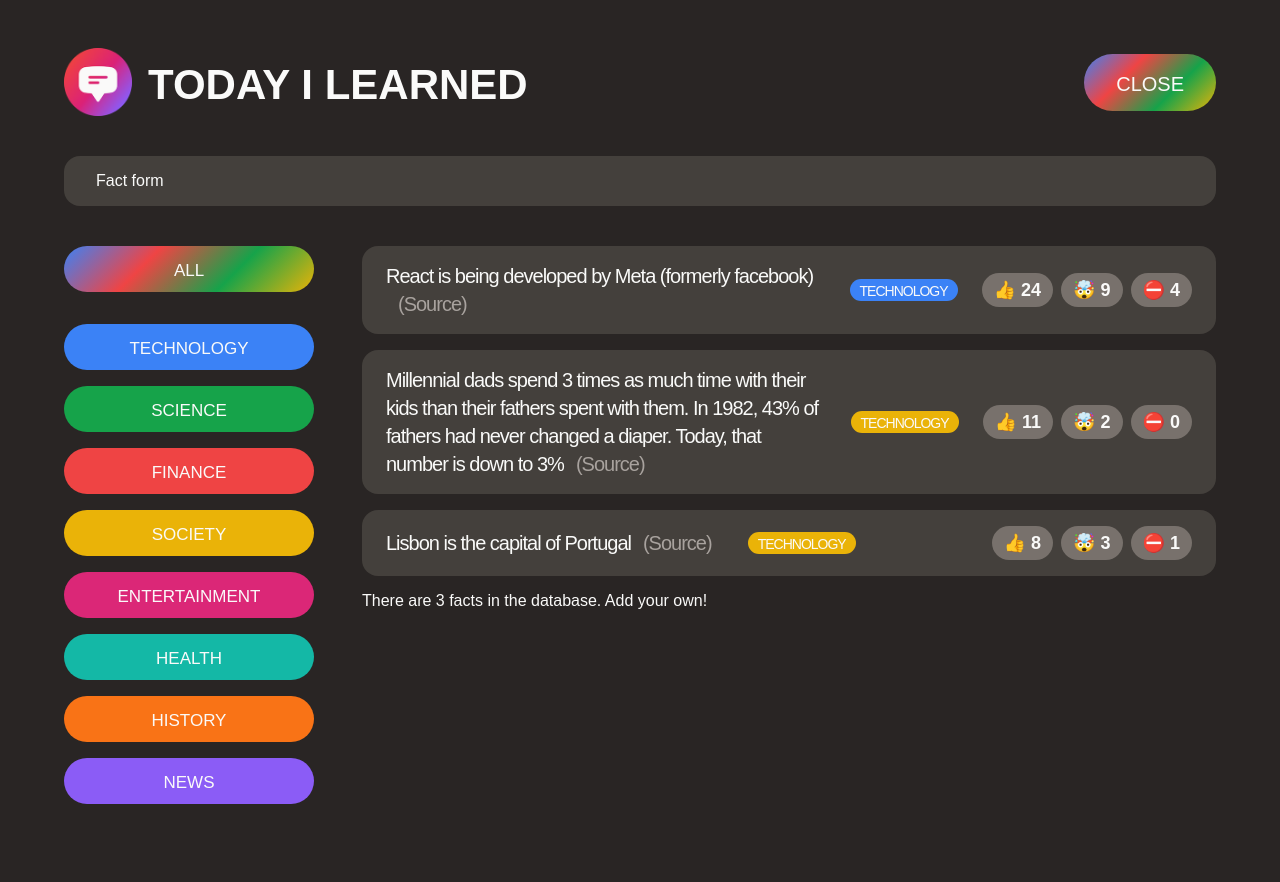
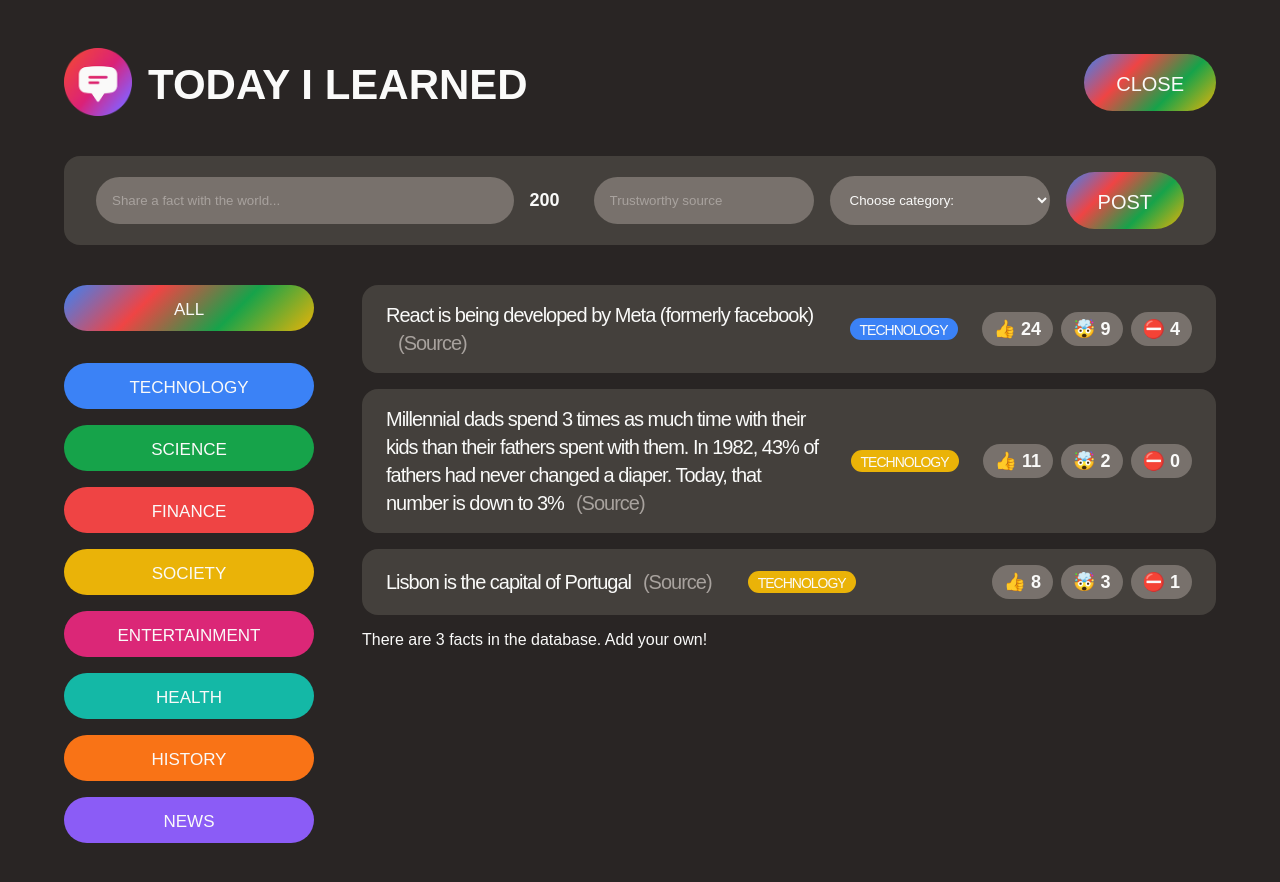
Before and after one commit to profpoochie/Fullstack_web_app, a React (Create React App) app in the folder today-i-learned/: page / in a window 1280 px wide. Both pictures are taken after a click on the button "SHARE A FACT". Shown: the top 882 px of the page. Built offline with nearby package versions, Linux system fonts and the light colour scheme; a web font is replaced by a local one.

Commit message:
Working With Forms the React Way

```diff
--- a/today-i-learned/src/App.js
+++ b/today-i-learned/src/App.js
@@ -80,11 +80,6 @@
     </header>
   );
 }
-
-function NewFactForm() {
-  return <form className="fact-form">Fact form</form>;
-}
-
 const CATEGORIES = [
   { name: "technology", color: "#3b82f6" },
   { name: "science", color: "#16a34a" },
@@ -95,6 +90,45 @@
   { name: "history", color: "#f97316" },
   { name: "news", color: "#8b5cf6" },
 ];
+
+function NewFactForm() {
+  const [text, setText] = useState("");
+  const [source, setSource] = useState("");
+  const [category, setCategory] = useState("");
+  const textLength = text.length;
+
+  function handleSubmit(e) {
+    e.preventDefault();
+    console.log(text, source, category);
+  }
+
+  return (
+    <form className="fact-form" onSubmit={handleSubmit}>
+      <input
+        type="text"
+        placeholder="Share a fact with the world..."
+        value={text}
+        onChange={(e) => setText(e.target.value)}
+      />
+      <span>{200 - textLength}</span>
+      <input
+        value={source}
+        type="text"
+        placeholder="Trustworthy source"
+        onChange={(e) => setSource(e.target.value)}
+      />
+      <select value={category} onChange={(e) => setCategory(e.target.value)}>
+        <option value="">Choose category:</option>
+        {CATEGORIES.map((cat) => (
+          <option key={cat.name} value={cat.name}>
+            {cat.name.toUpperCase()}
+          </option>
+        ))}
+      </select>
+      <button className="btn btn-large">Post</button>
+    </form>
+  );
+}
 
 function CategoryFilter() {
   return (
```
